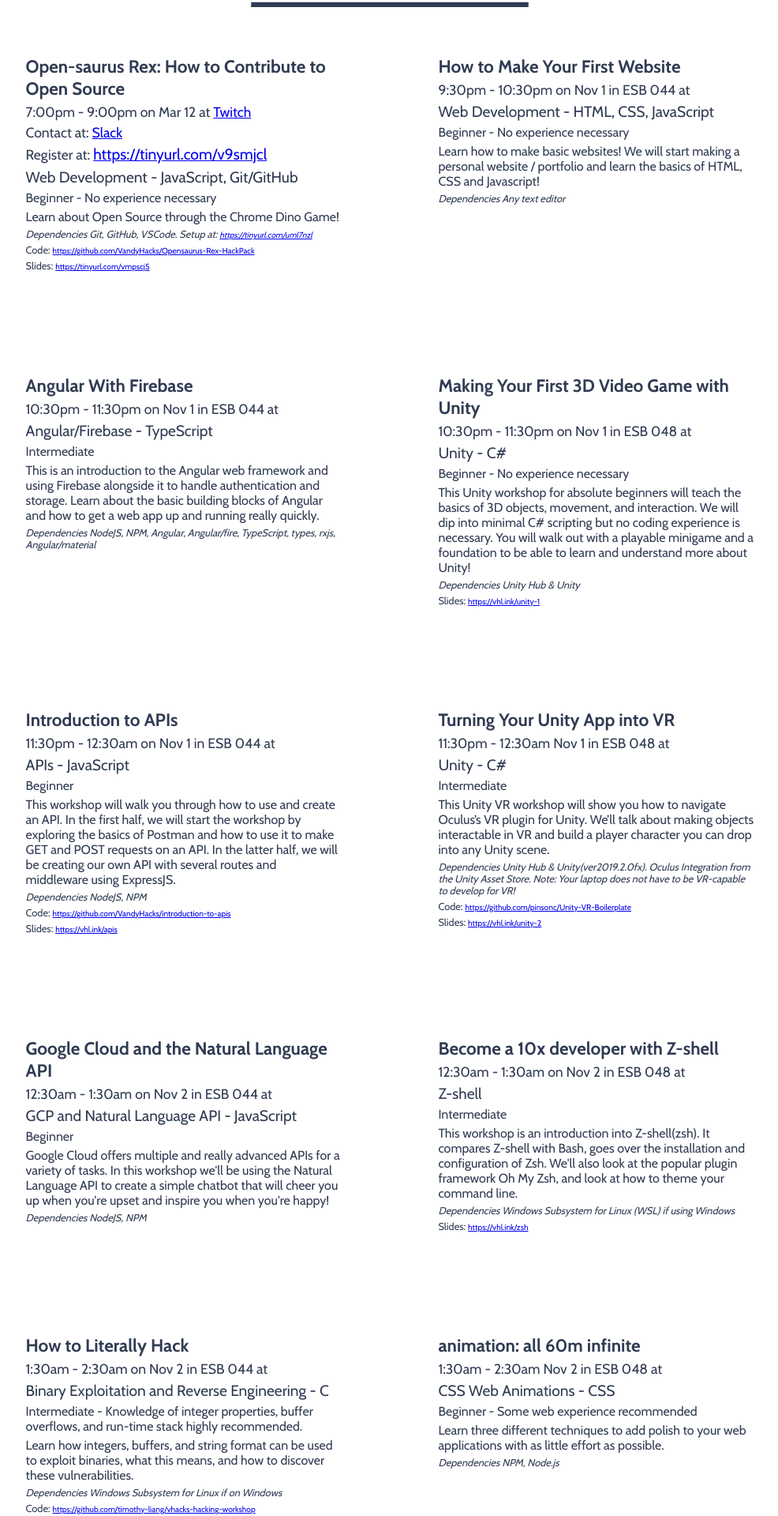
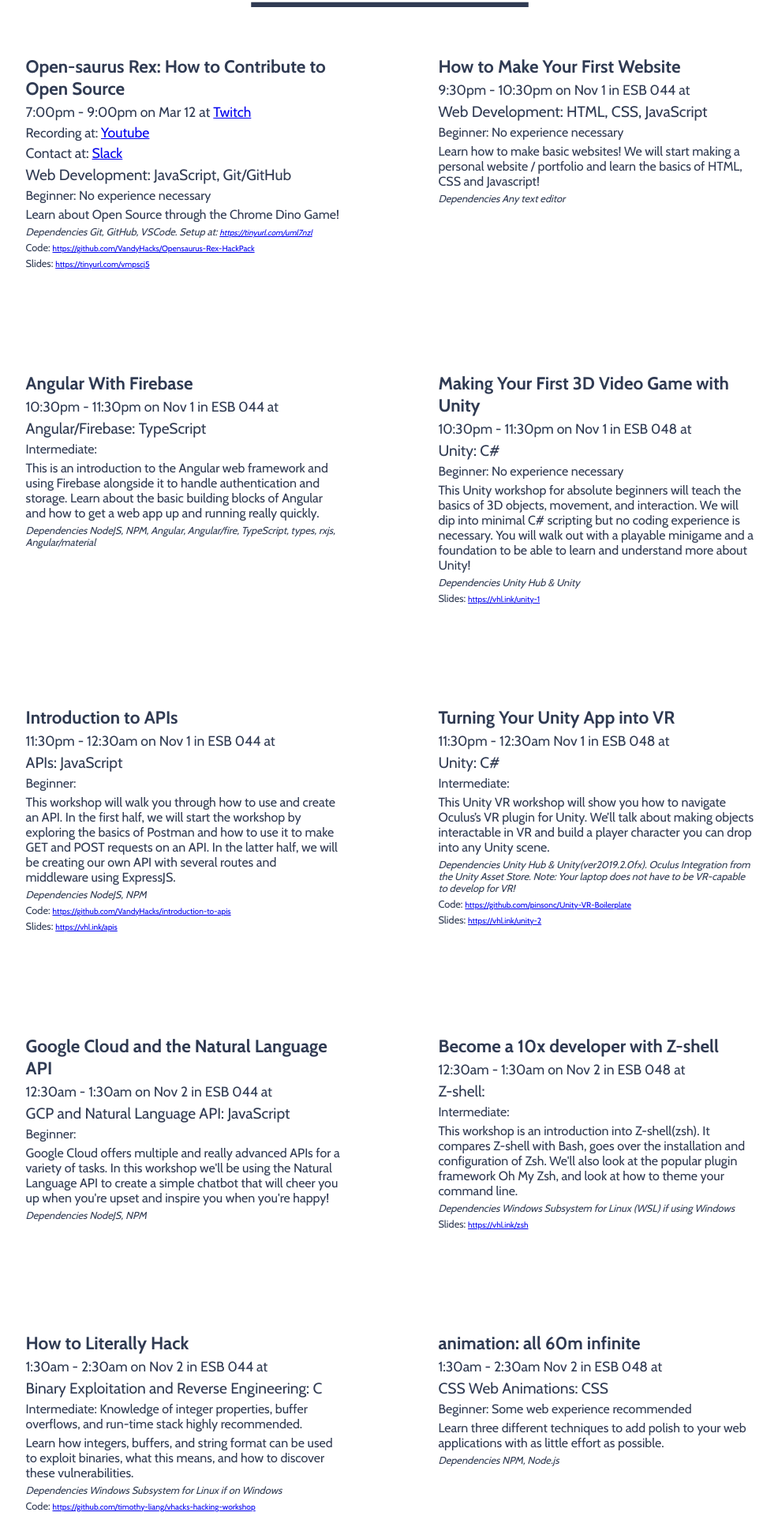
Before and after one commit to VandyHacks/workshops, a React (Create React App) app: page / in a window 1280 px wide. Shown: the part 444-2363 px from the top of the page at 79% size, without its empty margins (146-1132 px from the left). Built offline with nearby package versions, Linux system fonts and the light colour scheme.

Commit message:
add youtube link, removed registration link, formatted with prettier, and added .prettierrc

```diff
--- a/package.json
+++ b/package.json
@@ -11,7 +11,8 @@
     "start": "react-scripts start",
     "build": "react-scripts build",
     "test": "react-scripts test",
-    "eject": "react-scripts eject"
+    "eject": "react-scripts eject",
+    "format": "prettier --write src/**/*.{css,html,js}"
   },
   "eslintConfig": {
     "extends": "react-app"
@@ -29,6 +30,7 @@
     ]
   },
   "devDependencies": {
+    "prettier": "1.19.1",
     "svg-inline-loader": "^0.8.0"
   }
 }
--- a/src/components/box.css
+++ b/src/components/box.css
@@ -39,6 +39,14 @@
   font-size: 1em;
 }
 
+.youtube {
+  font-size: 1.05em;
+}
+
+.twitch {
+  font-size: 1em;
+}
+
 .title {
   font-size: 1.4em;
   font-weight: bold;
--- a/src/components/box.js
+++ b/src/components/box.js
@@ -1,55 +1,75 @@
-import React from "react";
-import "./box.css";
+import React from 'react';
+import './box.css';
 
 const Box = props => {
   return (
-        <div className='container'>
-            <div className='title'>{props.title}</div>
-						<div className='time'>
-							{props.time} at {(props.virtual && props.virtual === "true") ?
-								<a className='twitch' href={props.twitch}>
+    <div className="container">
+      <div className="title">{props.title}</div>
+      <div className="time">
+        {props.time} at{' '}
+        {props.virtual && props.virtual === 'true' ? (
+          <a className="twitch" href={props.twitch}>
             Twitch
           </a>
-							: props.location}
+        ) : (
+          props.location
+        )}
       </div>
-						<div className='contact'>
-							{(props.virtual && props.virtual === "true") ?
-								<p>Contact at: <a className='slack' href={props.slack}>
+      <div className="youtube">
+        {props.youtube ? (
+          <p>
+            Recording at:{' '}
+            <a className="youtube" href={props.youtube}>
+              Youtube
+            </a>
+          </p>
+        ) : (
+          ''
+        )}
+      </div>
+      <div className="contact">
+        {props.virtual && props.virtual === 'true' ? (
+          <p>
+            Contact at:{' '}
+            <a className="slack" href={props.slack}>
               Slack
-								</a></p>
-							: ""}
+            </a>
+          </p>
+        ) : (
+          ''
+        )}
       </div>
-						<div className='register'>
-							{props.register ? "Register at: " : ""}
-							<a className='register' href={props.register}>
+      <div className="register">
+        {props.register ? 'Register at: ' : ''}
+        <a className="register" href={props.register}>
           {props.register}
         </a>
       </div>
-            <div className='topic'>
-                {props.topic} {props.languages}
+      <div className="topic">
+        {props.topic}: {props.languages}
       </div>
-            <div className='difficulty'>
-                {props.difficulty} {props.diffnote}
+      <div className="difficulty">
+        {props.difficulty}: {props.diffnote}
       </div>
-            <div className='desc'>{props.description}</div>
-            <div className='preqs'>{props.preqs}</div>
-            <div className='deps'>
-                    {props.dependencies ? "Dependencies" : ""} {props.dependencies}
-										{props.setup ? " Setup at: " : ""}
-                			<a className='setup' href={props.setup}>
+      <div className="desc">{props.description}</div>
+      <div className="preqs">{props.preqs}</div>
+      <div className="deps">
+        {props.dependencies ? 'Dependencies' : ''} {props.dependencies}
+        {props.setup ? ' Setup at: ' : ''}
+        <a className="setup" href={props.setup}>
           {props.setup}
         </a>
       </div>
-            <div className='github'>
-                <span>{props.github ? "Code: " : ""}</span>
+      <div className="github">
+        <span>{props.github ? 'Code: ' : ''}</span>
 
-                <a className='github' href={props.github}>
+        <a className="github" href={props.github}>
           {props.github}
         </a>
       </div>
-            <div className='slides'>
-                <span>{props.slides ? "Slides: " : ""}</span>
-                <a className='slides' href={props.slides}>
+      <div className="slides">
+        <span>{props.slides ? 'Slides: ' : ''}</span>
+        <a className="slides" href={props.slides}>
           {props.slides}
         </a>
       </div>
--- a/src/info.json
+++ b/src/info.json
@@ -3,17 +3,17 @@
     {
       "title": "Open-saurus Rex: How to Contribute to Open Source",
       "topic": "Web Development",
-            "register": "https://tinyurl.com/v9smjcl",
       "id": "bwd",
       "time": "7:00pm - 9:00pm on Mar 12",
       "twitch": "https://twitch.tv/vandyhacks",
+      "youtube": "https://www.youtube.com/watch?v=GCNQGcJiXG0",
       "virtual": "true",
       "slack": "https://join.slack.com/t/vanderbiltcsorgs/shared_invite/zt-cf31pjlz-fjw0lFzk6nECP~vka4lmmg",
       "description": "Learn about Open Source through the Chrome Dino Game!",
       "dependencies": "Git, GitHub, VSCode.",
-            "languages": "- JavaScript, Git/GitHub",
+      "languages": "JavaScript, Git/GitHub",
       "difficulty": "Beginner",
-            "diffnote": "- No experience necessary",
+      "diffnote": "No experience necessary",
       "github": "https://github.com/VandyHacks/Opensaurus-Rex-HackPack",
       "slides": "https://tinyurl.com/vmpscj5",
       "setup": "https://tinyurl.com/uml7nzl"
@@ -25,9 +25,9 @@
       "time": "9:30pm - 10:30pm on Nov 1 in ESB 044",
       "description": "Learn how to make basic websites! We will start making a personal website / portfolio and learn the basics of HTML, CSS and Javascript!",
       "dependencies": "Any text editor",
-            "languages": "- HTML, CSS, JavaScript",
+      "languages": "HTML, CSS, JavaScript",
       "difficulty": "Beginner",
-            "diffnote": "- No experience necessary",
+      "diffnote": "No experience necessary",
       "github": "",
       "slides": ""
     },
@@ -52,7 +52,7 @@
       "time": "10:30pm - 11:30pm on Nov 1 in ESB 044",
       "description": "This is an introduction to the Angular web framework and using Firebase alongside it to handle authentication and storage. Learn about the basic building blocks of Angular and how to get a web app up and running really quickly.",
       "dependencies": "NodeJS, NPM, Angular, Angular/fire, TypeScript, types, rxjs, Angular/material",
-            "languages": "- TypeScript",
+      "languages": "TypeScript",
       "difficulty": "Intermediate",
       "diffnote": "",
       "github": "",
@@ -65,9 +65,9 @@
       "time": "10:30pm - 11:30pm on Nov 1 in ESB 048",
       "description": "This Unity workshop for absolute beginners will teach the basics of 3D objects, movement, and interaction.\n We will dip into minimal C# scripting but no coding experience is necessary.\n You will walk out with a playable minigame and a foundation to be able to learn and understand more about Unity!",
       "dependencies": "Unity Hub & Unity",
-            "languages": "- C#",
+      "languages": "C#",
       "difficulty": "Beginner",
-            "diffnote": "- No experience necessary",
+      "diffnote": "No experience necessary",
       "github": "",
       "slides": "https://vhl.ink/unity-1"
     }
@@ -80,7 +80,7 @@
       "time": "11:30pm - 12:30am on Nov 1 in ESB 044",
       "description": "This workshop will walk you through how to use and create an API. In the first half, we will start the workshop by exploring the basics of Postman and how to use it to make GET and POST requests on an API. In the latter half, we will be creating our own API with several routes and middleware using ExpressJS.",
       "dependencies": "NodeJS, NPM",
-            "languages": "- JavaScript",
+      "languages": "JavaScript",
       "difficulty": "Beginner",
       "github": "https://github.com/VandyHacks/introduction-to-apis",
       "slides": "https://vhl.ink/apis"
@@ -92,7 +92,7 @@
       "time": "11:30pm - 12:30am Nov 1 in ESB 048",
       "description": "This Unity VR workshop will show you how to navigate Oculus’s VR plugin for Unity. We’ll talk about making objects interactable in VR and build a player character you can drop into any Unity scene.",
       "dependencies": "Unity Hub & Unity(ver2019.2.0fx). Oculus Integration from the Unity Asset Store. Note: Your laptop does not have to be VR-capable to develop for VR!",
-            "languages": "- C#",
+      "languages": "C#",
       "difficulty": "Intermediate",
       "github": "https://github.com/pinsonc/Unity-VR-Boilerplate",
       "slides": "https://vhl.ink/unity-2"
@@ -107,7 +107,7 @@
       "description": "Google Cloud offers multiple and really advanced APIs for a variety of tasks. In this workshop we'll be using the Natural Language API to create a simple chatbot that will cheer you up when you're upset and inspire you when you're happy!",
       "dependencies": "NodeJS, NPM",
       "difficulty": "Beginner",
-            "languages": "- JavaScript",
+      "languages": "JavaScript",
       "github": "",
       "slides": ""
     },
@@ -132,9 +132,9 @@
       "time": "1:30am - 2:30am on Nov 2 in ESB 044",
       "description": "Learn how integers, buffers, and string format can be used to exploit binaries, what this means, and how to discover these vulnerabilities.",
       "dependencies": "Windows Subsystem for Linux if on Windows",
-            "languages": "- C",
+      "languages": "C",
       "difficulty": "Intermediate",
-            "diffnote": "- Knowledge of integer properties, buffer overflows, and run-time stack highly recommended.",
+      "diffnote": "Knowledge of integer properties, buffer overflows, and run-time stack highly recommended.",
       "github": "https://github.com/timothy-liang/vhacks-hacking-workshop",
       "slides": "https://vhl.ink/how-to-literally-hack"
     },
@@ -145,9 +145,9 @@
       "time": "1:30am - 2:30am Nov 2 in ESB 048",
       "description": "Learn three different techniques to add polish to your web applications with as little effort as possible.",
       "dependencies": "NPM, Node.js",
-            "languages": "- CSS",
+      "languages": "CSS",
       "difficulty": "Beginner",
-            "diffnote": "- Some web experience recommended",
+      "diffnote": "Some web experience recommended",
       "github": "",
       "slides": ""
     }
```
Also changed, not shown: src/components/hackpack.js (+7 -7 lines), src/components/hackpack.css (indentation only), 2 other files (tests, documents, lock files or other folders). Lines whose indentation alone changed are shown as unchanged.
